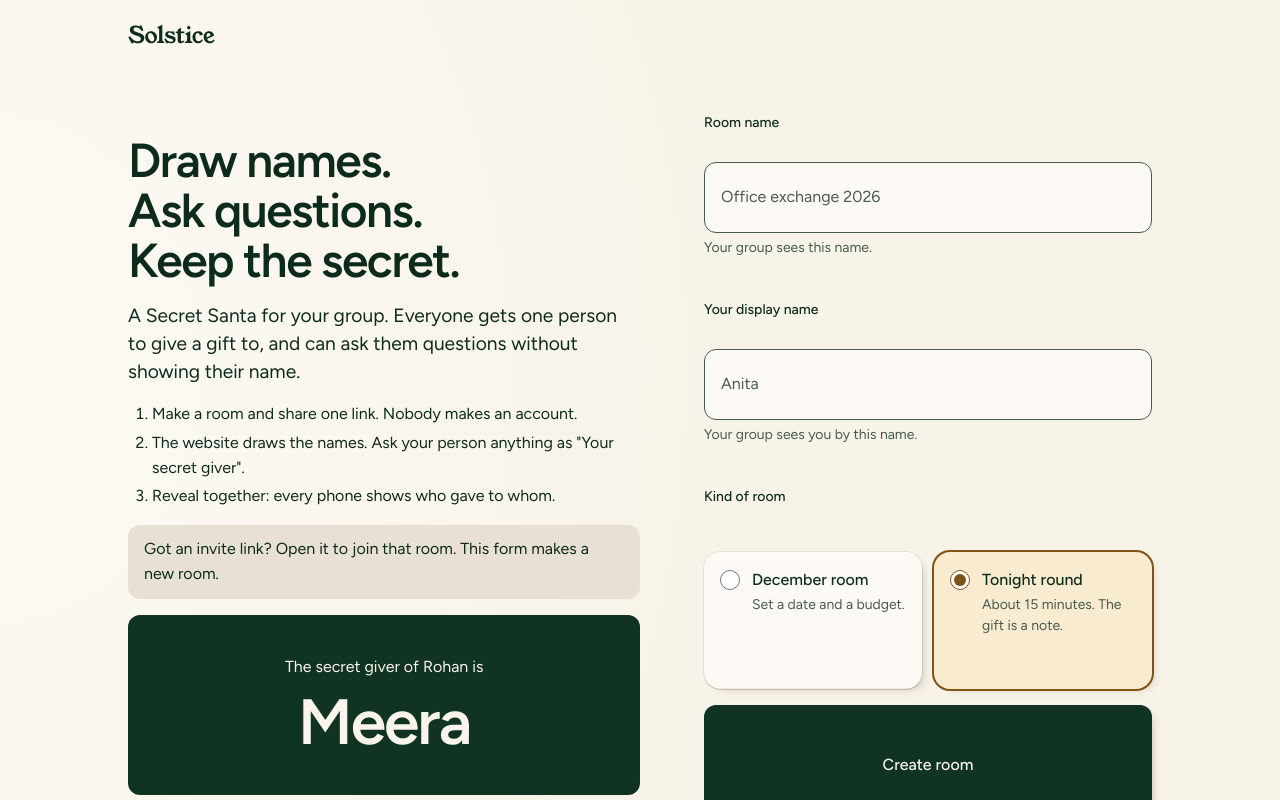
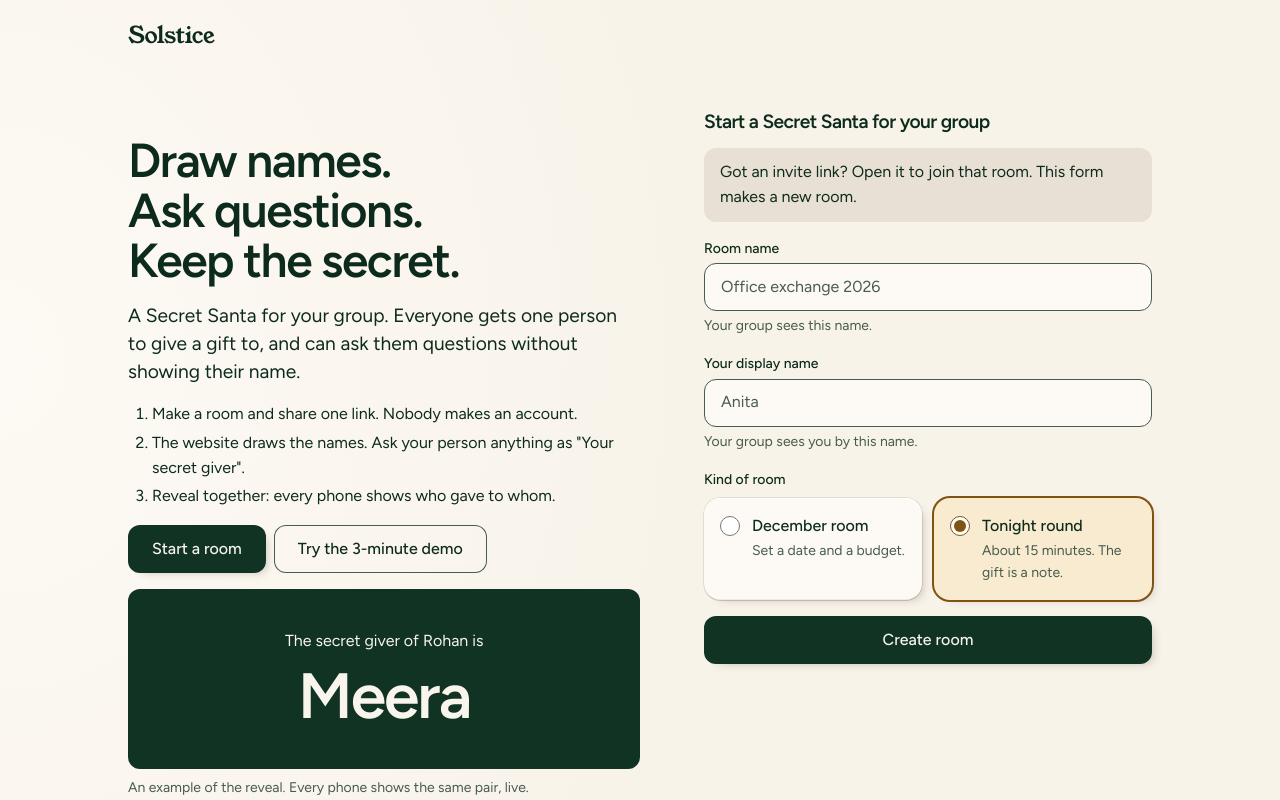
Before and after one commit to chamanswami555/solstice, a Next.js app: page / in a window 1280 px wide. Shown: the top 800 px of the page. Built offline with nearby package versions, Linux system fonts and the light colour scheme.

Commit message:
first screen actions and form heading

```diff
--- a/app/globals.css
+++ b/app/globals.css
@@ -65,6 +65,7 @@ body { display: flex; flex-direction: column; min-height: 100dvh; background-rep
 .start__head { display: grid; gap: var(--space-md); align-content: start; }
 .start__title { font-size: var(--text-3xl); }
 .start__title span { display: block; }
+.start__form { display: grid; gap: var(--space-md); align-content: start; scroll-margin-top: var(--space-lg); }
 .steps { margin: 0; padding-left: var(--space-lg); display: grid; gap: var(--space-2xs); }
 .preview { display: grid; gap: var(--space-xs); margin: 0; }
 .preview__caption { font-size: var(--text-sm); color: var(--color-muted); }
@@ -103,6 +104,7 @@ body { display: flex; flex-direction: column; min-height: 100dvh; background-rep
 @media (prefers-reduced-motion: no-preference) {
   .reveal__lead, .preview__lead { animation: reveal-rise 500ms ease-out both; }
   .reveal__giver, .preview__giver { animation: reveal-rise 700ms cubic-bezier(0.2, 0.8, 0.2, 1) 1100ms both; }
+  .preview__giver { animation-delay: 400ms; }
   .reveal__later { animation: reveal-rise 500ms ease-out 1900ms both; }
 }
 @keyframes reveal-rise { from { opacity: 0; transform: translateY(12px) scale(0.96); } to { opacity: 1; transform: none; } }
--- a/app/layout.tsx
+++ b/app/layout.tsx
@@ -20,7 +20,7 @@ const SHARE_TEXT = "Draw names, ask your person questions without showing your n
 
 // The share fields give a link in a chat or a post a title, a text and the image of app/opengraph-image.tsx.
 export const metadata: Metadata = {
-  title: BRAND.name,
+  title: SHARE_TITLE,
   description: BRAND.tagline,
   openGraph: { title: SHARE_TITLE, description: SHARE_TEXT, siteName: BRAND.name, type: "website" },
   twitter: { card: "summary_large_image", title: SHARE_TITLE, description: SHARE_TEXT },
--- a/app/page.tsx
+++ b/app/page.tsx
@@ -14,7 +14,12 @@ export default function Home() {
           <li>The website draws the names. Ask your person anything as &quot;Your secret giver&quot;.</li>
           <li>Reveal together: every phone shows who gave to whom.</li>
         </ol>
-        <p className="notice">Got an invite link? Open it to join that room. This form makes a new room.</p>
+        <div className="form__actions">
+          <a className="btn" href="#create">
+            Start a room
+          </a>
+          <DemoStart label="Try the 3-minute demo" />
+        </div>
         <figure className="preview">
           <div className="preview__stage">
             <p className="preview__lead">The secret giver of Rohan is</p>
@@ -23,7 +28,11 @@ export default function Home() {
           <figcaption className="preview__caption">An example of the reveal. Every phone shows the same pair, live.</figcaption>
         </figure>
       </div>
-      <CreateRoomForm />
+      <div className="start__form" id="create">
+        <h2 className="panel__title">Start a Secret Santa for your group</h2>
+        <p className="notice">Got an invite link? Open it to join that room. This form makes a new room.</p>
+        <CreateRoomForm />
+      </div>
       <section className="panel" aria-labelledby="demo-start-title">
         <h2 className="panel__title" id="demo-start-title">
           Alone right now?
```
Also changed, not shown: 2 other files (tests, documents, lock files or other folders).
